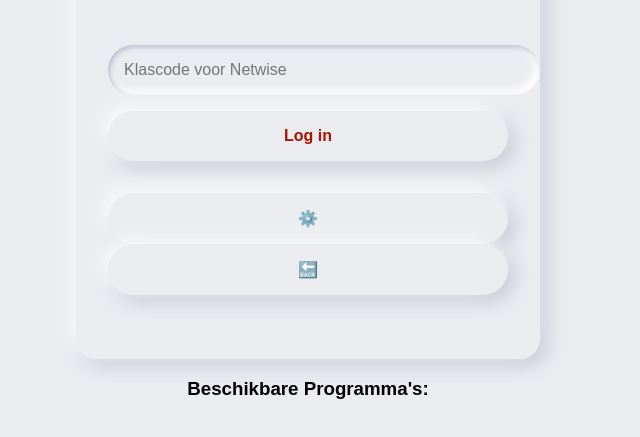
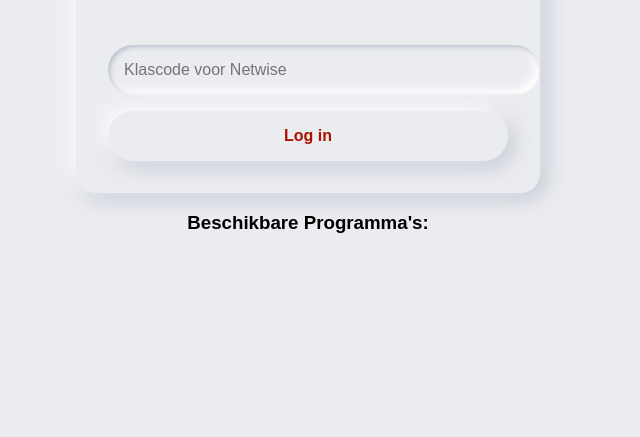
Before and after one commit to lucasenlucas/Fotosynthese-Simulator, a plain HTML site: page index.html in a window 1280 px wide. Shown: the part 231-668 px from the top of the page, without its empty margins (332-972 px from the left). Drawn offline with Linux system fonts and the light colour scheme.

Commit message:
Update index.html

```diff
--- a/index.html
+++ b/index.html
@@ -170,10 +170,6 @@
         <input type="text" id="class-code" placeholder="Klascode voor Netwise">
         <button class="red" type="button" id="submit-code">Log in</button>
 
-        <div class="segment">
-            <button class="unit" type="button">⚙️</button>
-            <button class="unit" type="button">🔙</button>
-        </div>
     </form>
 
     <h3>Beschikbare Programma's:</h3>
```
